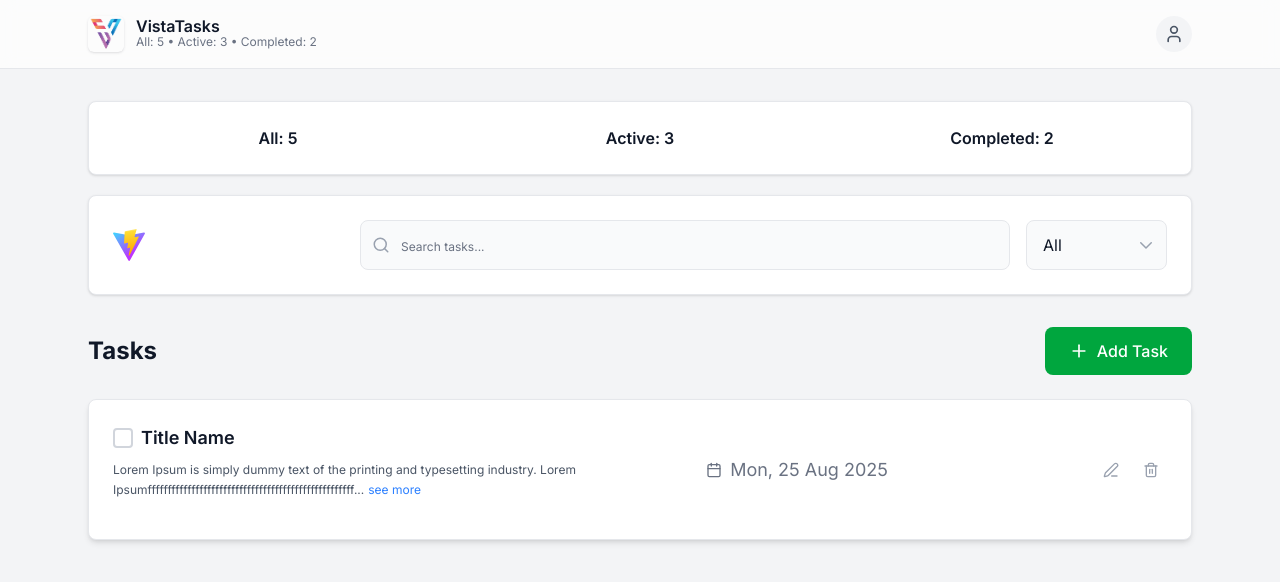
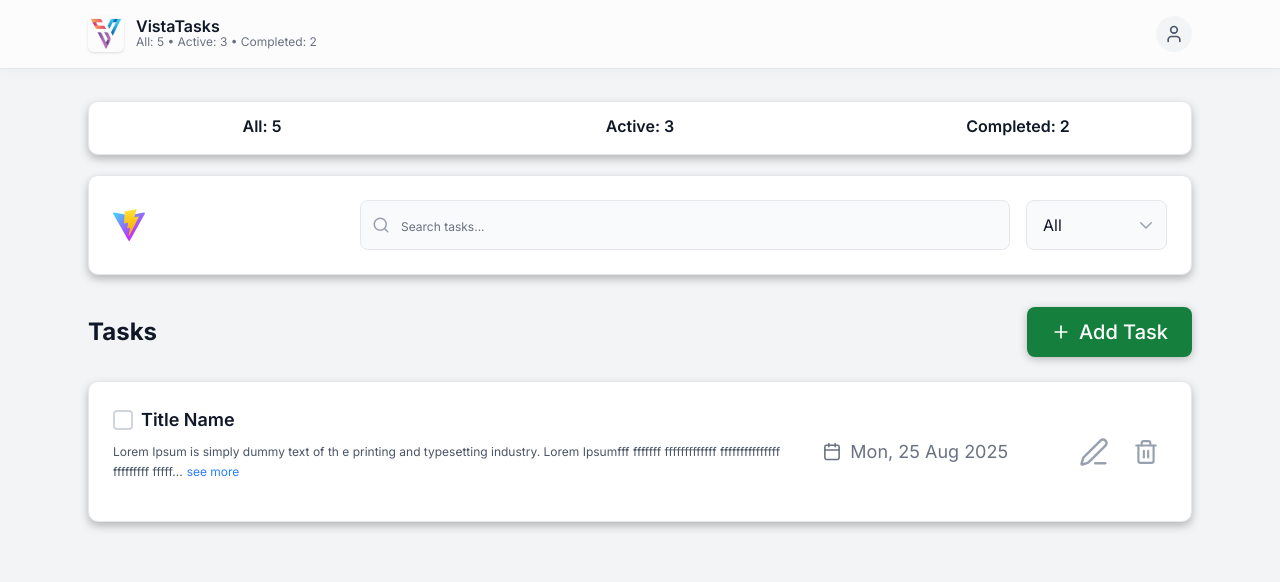
Before and after one commit to dev-mdsohagmiya/VistaTasks, a React (Vite) app: page / in a window 1280 px wide. Shown: the top 582 px of the page. Built offline with nearby package versions, Linux system fonts and the light colour scheme.

Commit message:
added shadow as was the figma

```diff
--- a/src/App.tsx
+++ b/src/App.tsx
@@ -25,7 +25,7 @@ const App = () => {
       id: 1,
       title: "Title Name",
       description:
-        "Lorem Ipsum is simply dummy text of the printing and typesetting industry. Lorem Ipsumffffffffffffffffffffffffffffffffffffffffffffffffffff...",
+        "Lorem Ipsum is simply dummy text of th e printing and typesetting industry. Lorem Ipsumfff fffffff fffffffffffff fffffffffffffff fffffffff fffff...",
       date: "Mon, 25 Aug 2025",
       completed: false,
     },
@@ -47,7 +47,7 @@ const App = () => {
         <SearchAndFilterSection setSearchTerm={setShowAddModal} searchTerm={searchTerm} filter={filter} setFilter={setFilter} />
 
         {/* Tasks Section Header */}
-        <TasksSection mockTodos={mockTodos} />
+        <TasksSection setShowAddModal={setShowAddModal} mockTodos={mockTodos} />
 
       </div>
 
--- a/src/components/todo/SearchAndFilterSection.tsx
+++ b/src/components/todo/SearchAndFilterSection.tsx
@@ -2,7 +2,7 @@ import { Search, X } from "lucide-react";
 
 export const SearchAndFilterSection = ({ setSearchTerm, searchTerm, filter, setFilter }: any) => {
     return <>
-        <div className="bg-white dark:bg-gray-900 rounded-lg shadow-sm border border-gray-200 dark:border-gray-800 p-6 mb-8">
+        <div className="bg-white dark:bg-gray-900 rounded-[10px]  shadow-[0_4px_8px_rgba(0,0,0,0.25)] border border-gray-200 dark:border-gray-800 p-6 mb-8">
             <div className="flex flex-col lg:flex-row gap-6 items-center justify-between">
                 <div className="hidden lg:flex  items-center gap-3">
                     <img
--- a/src/components/todo/StatsCard.tsx
+++ b/src/components/todo/StatsCard.tsx
@@ -1,6 +1,6 @@
 export const StatsCard = ({ stats }: any) => {
     return <>
-        <div className="bg-white dark:bg-gray-900 rounded-lg shadow-sm border border-gray-200 dark:border-gray-800 p-4 sm:p-6 pb-4 sm:pb-5 mb-5">
+        <div className="bg-white  shadow-[0_4px_8px_rgba(0,0,0,0.25)] dark:bg-gray-900 rounded-[10px]  border border-gray-200 dark:border-gray-800  py-3   mb-5">
             <div className="grid grid-cols-1 sm:grid-cols-3 gap-2 sm:gap-8 text- sm:[16px] font-semibold text-gray-900 dark:text-gray-100">
                 <div className="sm:text-center">
                     <div className="mb">
--- a/src/components/todo/TaskCard.tsx
+++ b/src/components/todo/TaskCard.tsx
@@ -13,11 +13,11 @@ export const TaskCard = ({ todo }: { todo: Todo }) => {
     return (
         <div
             key={todo.id}
-            className="bg-white dark:bg-gray-900 rounded-lg  border border-gray-200 dark:border-gray-800 p-4 sm:p-6 shadow-md transition-shadow   "
+            className="bg-white dark:bg-gray-900 rounded-[10px]  border border-gray-200 dark:border-gray-800 p-4 sm:p-6  shadow-[0_4px_8px_rgba(0,0,0,0.25)]  "
         >
             <div className="flex items-center gap-5 ">
-                <div className="flex-1 grow-6">
-                    <div className="flex gap-2">
+                <div className="flex-6 w-full">
+                    <div className="flex gap-2 w-full">
                         <div>
                             <button
                                 className={`mt-1 w-5 h-5 sm:w-5 sm:h-5 rounded border-2 flex items-center justify-center transition-colors ${todo.completed
@@ -52,8 +52,9 @@ export const TaskCard = ({ todo }: { todo: Todo }) => {
                             </h3>
                         </div>
                     </div>
+                    <div className="">
                         <p
-                        className={`text-[12px] sm:text-[12px] mb-3 sm:mb-4 leading-relaxed ${todo.completed
+                            className={`text-[12px] sm:text-[12px] mb-3 sm:mb-4 leading-relaxed  ${todo.completed
                                 ? "text-gray-400"
                                 : "text-gray-600 dark:text-gray-300"
                                 }`}
@@ -65,21 +66,23 @@ export const TaskCard = ({ todo }: { todo: Todo }) => {
                                 </button>
                             )}
                         </p>
+
                     </div>
-                <div className=" grow-2">
+                </div>
+                <div className=" flex-3">
                     <div className=" w-full flex justify-between ">
                         <div className="flex items-center gap-2 text-[18px] sm:text-[18px] text-gray-500">
-                            <Calendar className="w-4 h-4" />
+                            <Calendar className="w-[20px] h-[19px]" />
                             {todo.date}
                         </div>
                         <div className="flex items-center gap-2 ml-2 sm:ml-4">
                             {!todo.completed && (
                                 <button className="p-1.5 sm:p-2 text-gray-400 hover:text-gray-600 hover:bg-gray-50 rounded-lg transition-colors">
-                                    <Edit3 className="w-4 h-4" />
+                                    <Edit3 className="w-[30px]  h-[30px]" />
                                 </button>
                             )}
                             <button className="p-1.5 sm:p-2 text-gray-400 hover:text-red-600 hover:bg-red-50 rounded-lg transition-colors">
-                                <Trash2 className="w-4 h-4" />
+                                <Trash2 className="w-[26px] h-[30px]" />
                             </button>
                         </div>
                     </div>
--- a/src/components/todo/TasksSectionHeader.tsx
+++ b/src/components/todo/TasksSectionHeader.tsx
@@ -9,7 +9,7 @@ export const TasksHeader = ({ setShowAddModal }: any) => {
             </h2>
             <button
                 onClick={() => setShowAddModal(true)}
-                className="flex items-center gap-2 bg-green-600 hover:bg-green-700 text-white px-6 py-3 rounded-lg font-medium transition-colors"
+                className="flex items-center gap-2 h-[50px] bg-[#15803D] hover:bg-green-700 text-white px-6 py-3 rounded-lg font-medium transition-colors text-[20px] shadow-[0_2px_8px_rgba(0,0,0,0.25)]"
             >
                 <Plus className="w-5 h-5" />
                 Add Task
--- a/src/components/ui/Header.tsx
+++ b/src/components/ui/Header.tsx
@@ -2,7 +2,7 @@ import { User } from "lucide-react";
 
 export const Header = ({ stats, showUserMenu, setShowUserMenu }: any) => {
   return (
-    <div className="sticky top-0 z-40 bg-white/90 backdrop-blur supports-[backdrop-filter]:bg-white/70 border-b border-gray-200">
+    <div className="sticky top-0 z-40 bg-white/90 backdrop-blur supports-[backdrop-filter]:bg-white/70 border-b border-gray-200  shadow-[0_4px_8px_rgba(0,0,0,0.02)]">
       <div className="max-w-6xl mx-auto px-6 py-4">
         <div className="flex items-center justify-between">
           {/* Brand */}
```
Lines whose indentation alone changed are shown as unchanged.
